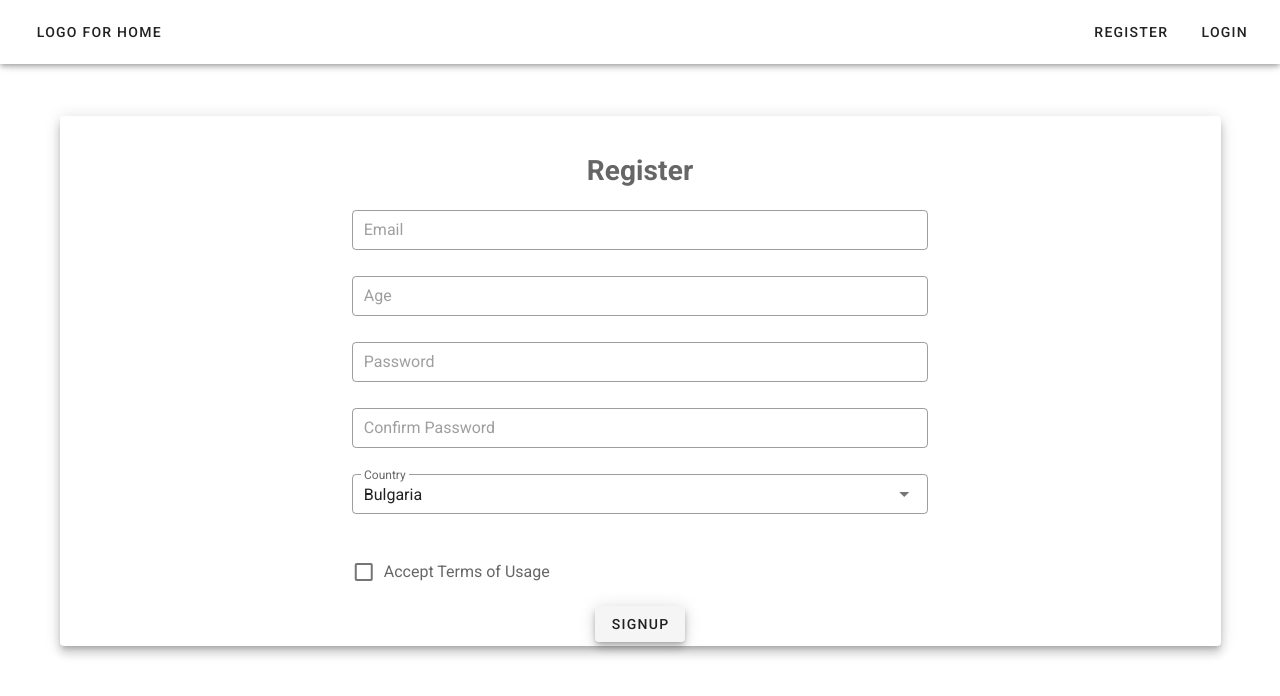
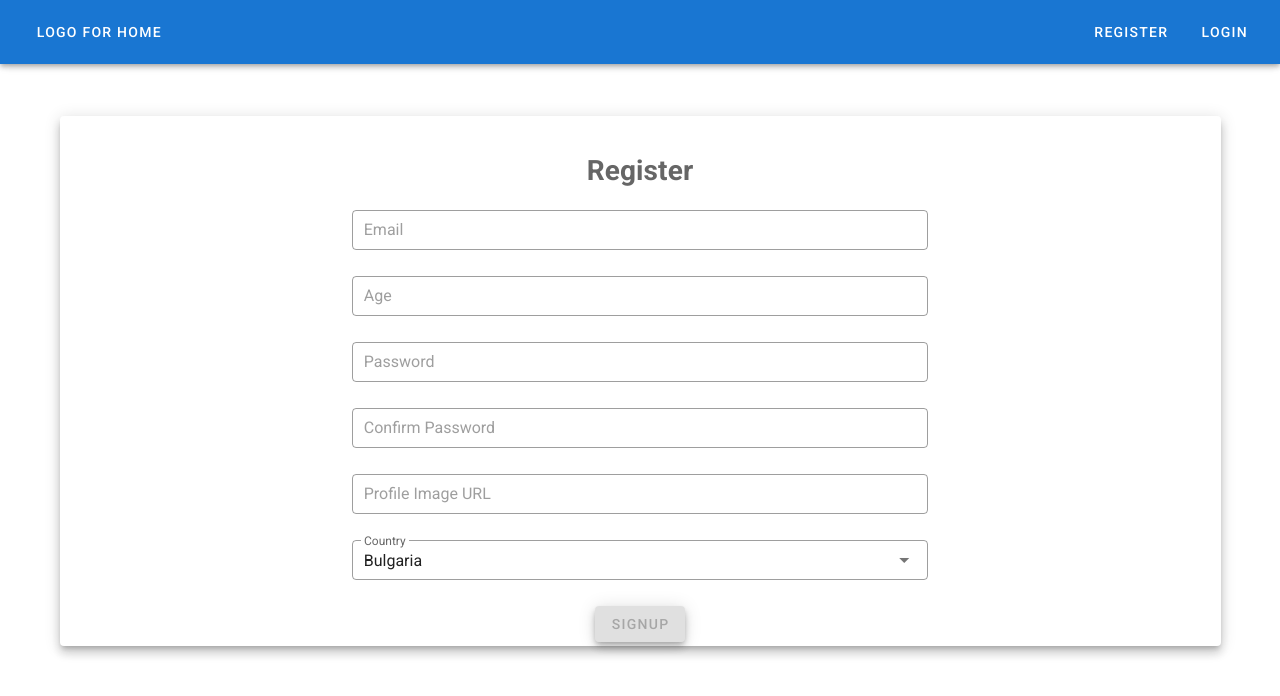
Before and after one commit to NAvdzhiev/Gigs, a Vue app: page /register in a window 1280 px wide. Shown: the top 696 px of the page. Built offline with nearby package versions, Linux system fonts and the light colour scheme.

Commit message:
Validation + Auth

```diff
--- a/src/App.vue
+++ b/src/App.vue
@@ -6,11 +6,13 @@
 </template>
 
 <script>
-import Header from './components/layout/Header.vue';
-
+import Header from "./components/layout/Header.vue";
 export default {
     components: {
-    'app-header': Header
+        "app-header": Header
+    },
+    created() {
+        this.$store.dispatch("tryAutoLogin");
     }
-}
+};
 </script>
--- a/src/components/layout/Header.vue
+++ b/src/components/layout/Header.vue
@@ -1,16 +1,32 @@
 <template>
     <v-card flat tile>
-        <v-toolbar>
+        <v-toolbar color="primary">
             <router-link to="/" exact>
-                <v-btn text large>Logo for Home</v-btn>
+                <v-btn color="white" text large>Logo for Home</v-btn>
             </router-link>
             <v-spacer></v-spacer>
-            <router-link to="/register" active-class="active">
-                <v-btn text>Register</v-btn>
+            <router-link v-if="!auth" to="/register" active-class="active">
+                <v-btn color="white" text>Register</v-btn>
             </router-link>
-            <router-link to="/login" active-class="active">
-                <v-btn text>Login</v-btn>
+            <router-link v-if="!auth" to="/login" active-class="active">
+                <v-btn color="white" text>Login</v-btn>
             </router-link>
+            <v-btn v-if="auth" text @click="onLogout" class="logout">Logout</v-btn>
         </v-toolbar>
     </v-card>
 </template>
+
+<script>
+  export default {
+    computed: {
+      auth () {
+        return this.$store.getters.isAuthenticated
+      }
+    },
+    methods: {
+      onLogout() {
+        this.$store.dispatch('logout')
+      }
+    }
+  }
+</script>
--- a/src/main.js
+++ b/src/main.js
@@ -1,12 +1,15 @@
 import Vue from 'vue'
+import Vuelidate from 'vuelidate'
 import App from './App.vue'
+import axios from 'axios'
 
 import vuetify from './plugins/vuetify'
 import router from './router'
-import axios from 'axios'
 import store from './store/store'
 
 Vue.config.productionTip = false
+
+Vue.use(Vuelidate)
 
 axios.defaults.baseURL = "https://gigs-6a5c5.firebaseio.com/"
 axios.defaults.headers.get['Accepts'] = 'application/json'
--- a/src/store/store.js
+++ b/src/store/store.js
@@ -98,7 +98,7 @@ export default new Vuex.Store({
       localStorage.removeItem('expirationDate')
       localStorage.removeItem('token')
       localStorage.removeItem('userId')
-      router.replace('/signin')
+      router.replace('/login')
     },
     storeUser ({state}, userData) {
       if (!state.idToken) {
@@ -137,6 +137,3 @@ export default new Vuex.Store({
     }
   }
 })
-
-///signupNewUser?key=AIzaSyAQ9qoUPU0I3eB7nEMB51fl41FWTIVzgtI
-///verifyPassword?key=AIzaSyAQ9qoUPU0I3eB7nEMB51fl41FWTIVzgtI
--- a/src/views/Home.vue
+++ b/src/views/Home.vue
@@ -1,5 +1,5 @@
 <template>
     <div>
-        <h1 class="mt-10 pa-10">Welcome to Gigs</h1>
+        <h1 class="mt-10 pa-10" align="center">Welcome to Gigs</h1>
     </div>
 </template>
--- a/src/views/Register.vue
+++ b/src/views/Register.vue
@@ -13,7 +13,9 @@
                                 type="email"
                                 id="email"
                                 v-model="email"
+                                @blur="$v.email.$touch()"
                             ></v-text-field>
+                            <p v-if="!$v.email.email">Please provide a valid email address.</p>
                         </v-col>
                     </v-row>
                     <v-row>
@@ -25,7 +27,9 @@
                                 type="number"
                                 id="age"
                                 v-model="age"
+                                @blur="$v.age.$touch()"
                             ></v-text-field>
+                            <p v-if="!$v.age.minVal">You must be at least 18 years old.</p>
                         </v-col>
                     </v-row>
                     <v-row>
@@ -37,7 +41,9 @@
                                 type="password"
                                 id="password"
                                 v-model="password"
+                                @blur="$v.passowrd.touch()"
                             ></v-text-field>
+                            <p v-if="!$v.password.minLen">Password must be at least 6 characters.</p>
                         </v-col>
                     </v-row>
                     <v-row>
@@ -49,21 +55,44 @@
                                 type="password"
                                 id="confirmPassword"
                                 v-model="confirmPassword"
+                                @blur="$v.confirmPassword.touch()"
                             ></v-text-field>
+                            <p v-if="!$v.confirmPassword.sameAs">Password must match.</p>
                         </v-col>
                     </v-row>
                     <v-row>
                         <v-col cols="10" md="6" class="ml-auto mr-auto pa-0">
-                            <v-select v-model="country" outlined dense :items="items" label="Country"></v-select>
+                            <v-text-field
+                                outlined
+                                placeholder="Profile Image URL"
+                                dense
+                                type="text"
+                                id="avatar"
+                                v-model="avatar"
+                                @blur="$v.avatar.touch()"
+                            ></v-text-field>
+                            <p v-if="!$v.avatar.url">Please, enter valid url.</p>
                         </v-col>
                     </v-row>
                     <v-row>
                         <v-col cols="10" md="6" class="ml-auto mr-auto pa-0">
-                            <v-checkbox v-model="terms" :label="`Accept Terms of Usage`"></v-checkbox>
+                            <v-select
+                                v-model="country"
+                                outlined
+                                dense
+                                :items="items"
+                                label="Country"
+                            ></v-select>
                         </v-col>
                     </v-row>
                     <v-row class="justify-center">
-                        <v-btn type="submit" form="register-form" class="elevation-6" primary>Signup</v-btn>
+                        <v-btn
+                            :disabled="$v.$invalid"
+                            type="submit"
+                            form="register-form"
+                            class="elevation-6"
+                            primary
+                        >Signup</v-btn>
                     </v-row>
                 </form>
             </v-card-text>
@@ -72,6 +101,18 @@
 </template>
 
 <script>
+import {
+    required,
+    email,
+    numeric,
+    minValue,
+    minLength,
+    sameAs,
+    url
+} from "vuelidate/lib/validators";
+
+//import axios from 'axios'
+
 export default {
     data() {
         return {
@@ -80,8 +121,8 @@ export default {
             password: "",
             confirmPassword: "",
             roles: "",
+            avatar: "",
             country: "Bulgaria",
-            terms: false,
             items: [
                 "Albania",
                 "Andorra",
@@ -147,6 +188,28 @@ export default {
             ]
         };
     },
+    validations: {
+        email: {
+            required,
+            email
+        },
+        age: {
+            required,
+            numeric,
+            minVal: minValue(18)
+        },
+        password: {
+            required,
+            minLen: minLength(6)
+        },
+        confirmPassword: {
+            sameAs: sameAs("password")
+        },
+        avatar: {
+            required,
+            url
+        },
+    },
     methods: {
         onSubmit() {
             const formData = {
@@ -155,8 +218,8 @@ export default {
                 password: this.password,
                 confirmPassword: this.confirmPassword,
                 roles: this.roles,
+                avatar: this.avatar,
                 country: this.country,
-                terms: this.terms
             };
             console.log(formData);
             this.$store.dispatch("register", formData);
```
Lines whose indentation alone changed are shown as unchanged.
